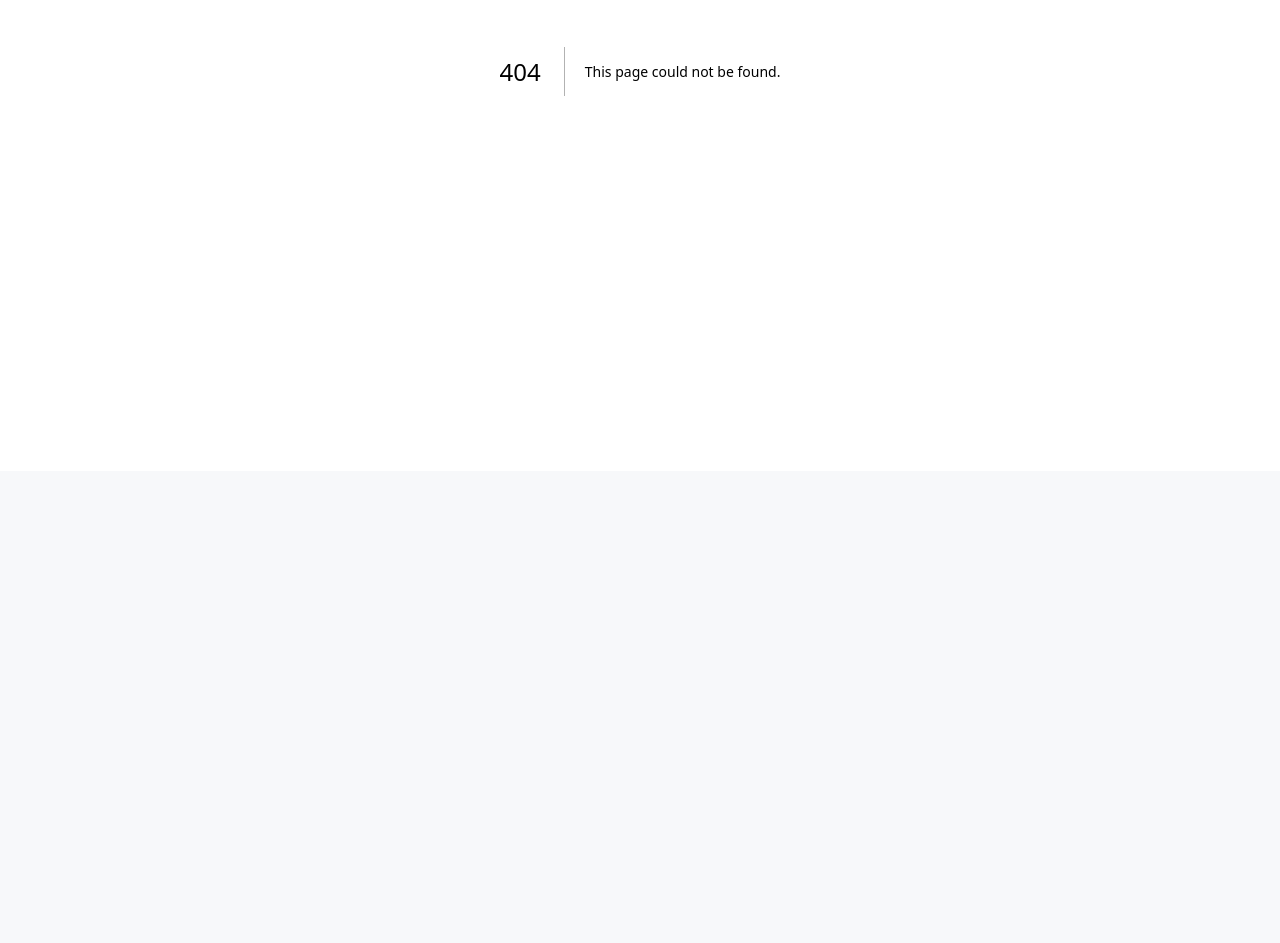
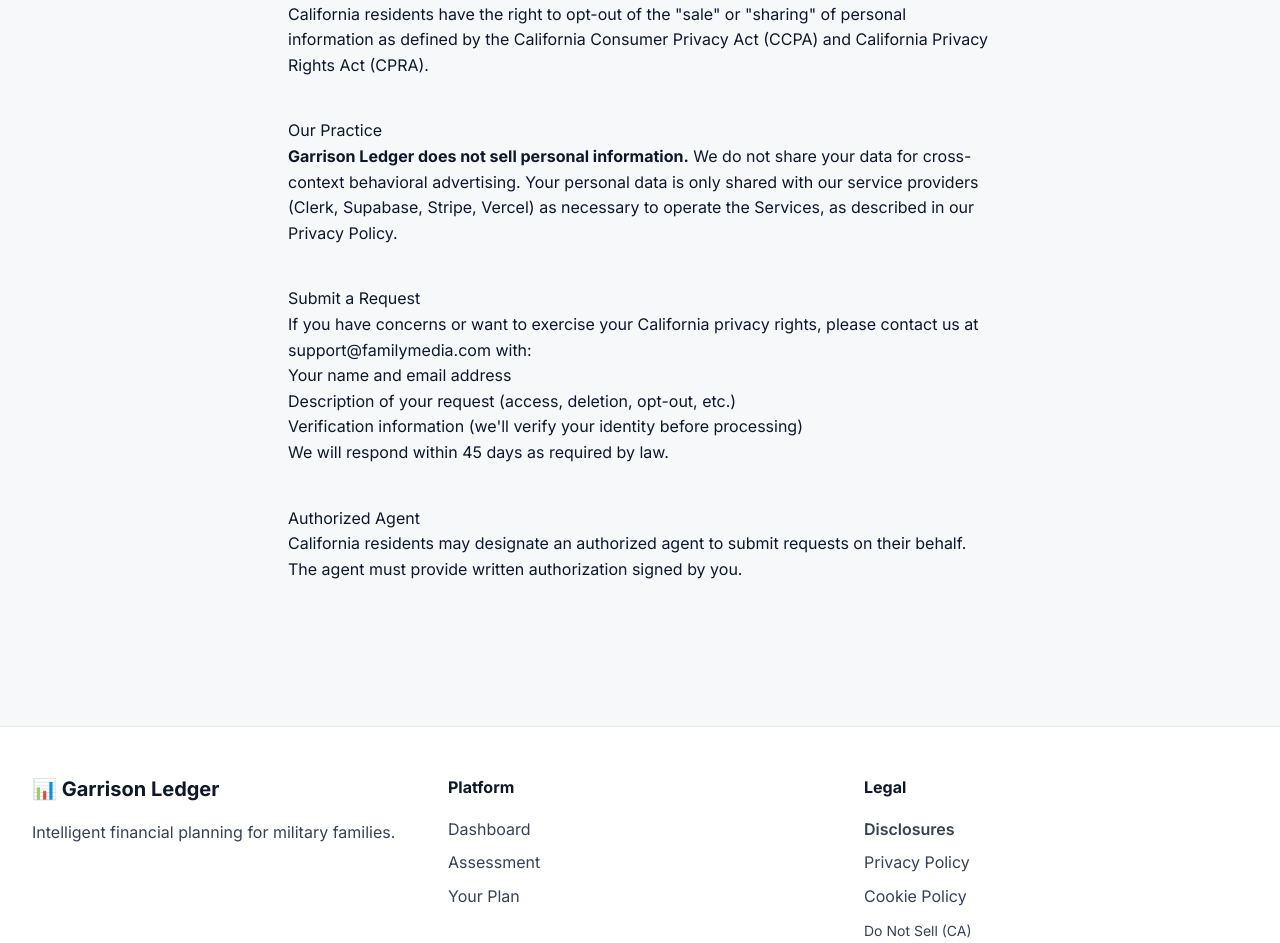
Before and after one commit to slimmugnai-oss/garrison-ledger, a Next.js app: page /privacy/do-not-sell in a window 1280 px wide. Before the commit this address had no page. Shown: the part 329-1272 px from the top of the page. Before the commit the page ends 800 px from the top, so only its background shows below. Built offline with nearby package versions, Linux system fonts and the light colour scheme; no server answers.

Commit message:
COMPLETE: All legal pages - Privacy Policy, Cookie Policy, CPRA Do Not Sell

```diff
--- a/app/components/Footer.tsx
+++ b/app/components/Footer.tsx
@@ -42,18 +42,23 @@ export default function Footer() {
             <h3 className="font-bold text-text-headings mb-4">Legal</h3>
             <ul className="space-y-2">
               <li>
-                <Link href="/disclosures" className="text-text-body hover:text-primary-accent transition-colors font-semibold">
+                <Link href="/disclosures" className="text-gray-700 hover:text-primary transition-colors font-semibold">
                   Disclosures
                 </Link>
               </li>
               <li>
-                <Link href="/privacy" className="text-text-body hover:text-primary-accent transition-colors">
+                <Link href="/privacy" className="text-gray-700 hover:text-primary transition-colors">
                   Privacy Policy
                 </Link>
               </li>
               <li>
-                <Link href="/terms" className="text-text-body hover:text-primary-accent transition-colors">
-                  Terms of Use
+                <Link href="/privacy/cookies" className="text-gray-700 hover:text-primary transition-colors">
+                  Cookie Policy
+                </Link>
+              </li>
+              <li>
+                <Link href="/privacy/do-not-sell" className="text-gray-700 hover:text-primary transition-colors text-sm">
+                  Do Not Sell (CA)
                 </Link>
               </li>
             </ul>
--- /dev/null
+++ b/app/privacy/cookies/page.tsx
@@ -0,0 +1,58 @@
+import LegalLayout from "@/app/components/legal/LegalLayout";
+
+export default function CookiePolicyPage() {
+  return (
+    <LegalLayout title="Cookie Policy">
+      <section>
+        <h2>What Are Cookies?</h2>
+        <p>
+          Cookies are small text files stored on your device when you visit websites. They help us provide and improve the Services.
+        </p>
+      </section>
+
+      <section>
+        <h2>Types of Cookies We Use</h2>
+
+        <h3>Essential Cookies (Always Active)</h3>
+        <p>Required for the Services to function. These cannot be disabled:</p>
+        <ul>
+          <li><strong>Authentication:</strong> Clerk session cookies to keep you logged in</li>
+          <li><strong>Security:</strong> CSRF tokens and security headers</li>
+          <li><strong>Preferences:</strong> Your cookie consent choices</li>
+        </ul>
+
+        <h3>Analytics Cookies (Optional)</h3>
+        <p>Help us understand how visitors use the Services:</p>
+        <ul>
+          <li><strong>Usage tracking:</strong> Page views, clicks, navigation patterns</li>
+          <li><strong>Performance:</strong> Load times, errors, feature usage</li>
+        </ul>
+      </section>
+
+      <section>
+        <h2>Your Choices</h2>
+        <p>
+          You can manage cookie preferences through our banner (shown on first visit) or through your browser settings.
+          Blocking essential cookies will prevent the Services from working properly.
+        </p>
+      </section>
+
+      <section>
+        <h2>Third-Party Cookies</h2>
+        <p>Our service providers may set their own cookies:</p>
+        <ul>
+          <li><strong>Clerk:</strong> Authentication and session management</li>
+          <li><strong>Stripe:</strong> Payment processing and fraud prevention</li>
+          <li><strong>Vercel:</strong> Hosting and performance optimization</li>
+        </ul>
+      </section>
+
+      <section>
+        <h2>Updates</h2>
+        <p>
+          We may update this Cookie Policy. Changes will be reflected with a new effective date.
+        </p>
+      </section>
+    </LegalLayout>
+  );
+}
--- /dev/null
+++ b/app/privacy/do-not-sell/page.tsx
@@ -0,0 +1,48 @@
+import LegalLayout from "@/app/components/legal/LegalLayout";
+
+export default function DoNotSellPage() {
+  return (
+    <LegalLayout title="Do Not Sell or Share My Personal Information">
+      <section>
+        <h2>California Privacy Rights (CPRA)</h2>
+        <p>
+          California residents have the right to opt-out of the &quot;sale&quot; or &quot;sharing&quot; of personal information
+          as defined by the California Consumer Privacy Act (CCPA) and California Privacy Rights Act (CPRA).
+        </p>
+      </section>
+
+      <section>
+        <h2>Our Practice</h2>
+        <p>
+          <strong>Garrison Ledger does not sell personal information.</strong> We do not share your data for cross-context
+          behavioral advertising. Your personal data is only shared with our service providers (Clerk, Supabase, Stripe, Vercel)
+          as necessary to operate the Services, as described in our <a href="/privacy">Privacy Policy</a>.
+        </p>
+      </section>
+
+      <section>
+        <h2>Submit a Request</h2>
+        <p>
+          If you have concerns or want to exercise your California privacy rights, please contact us at{' '}
+          <a href="mailto:support@familymedia.com">support@familymedia.com</a> with:
+        </p>
+        <ul>
+          <li>Your name and email address</li>
+          <li>Description of your request (access, deletion, opt-out, etc.)</li>
+          <li>Verification information (we&apos;ll verify your identity before processing)</li>
+        </ul>
+        <p>
+          We will respond within 45 days as required by law.
+        </p>
+      </section>
+
+      <section>
+        <h2>Authorized Agent</h2>
+        <p>
+          California residents may designate an authorized agent to submit requests on their behalf.
+          The agent must provide written authorization signed by you.
+        </p>
+      </section>
+    </LegalLayout>
+  );
+}
```
